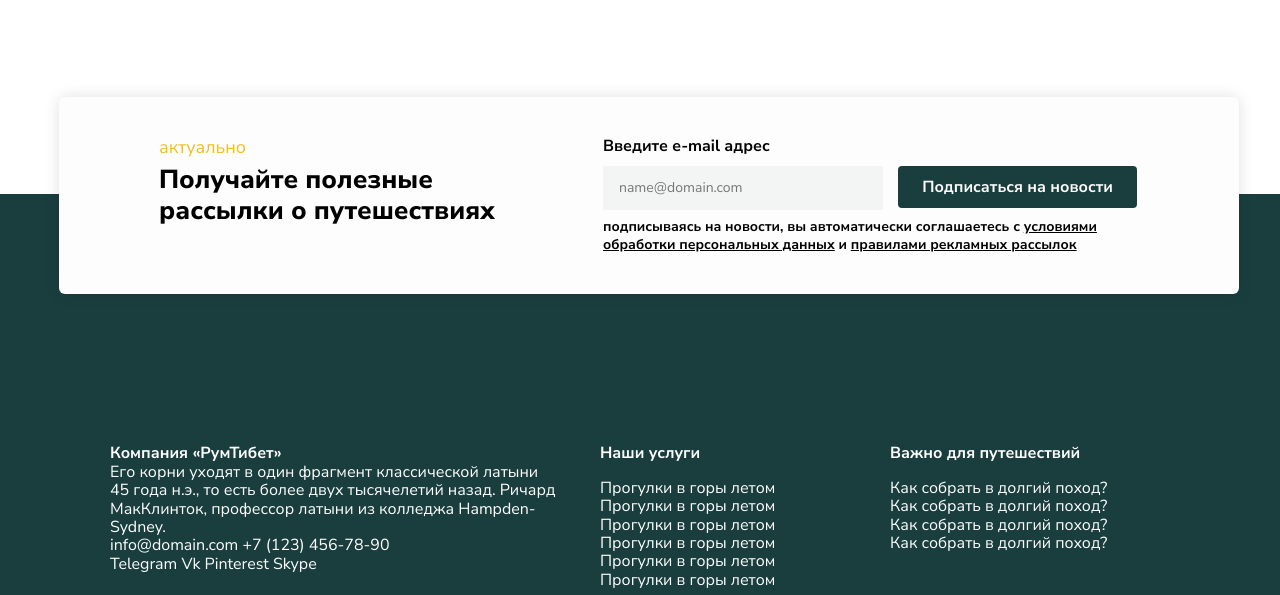
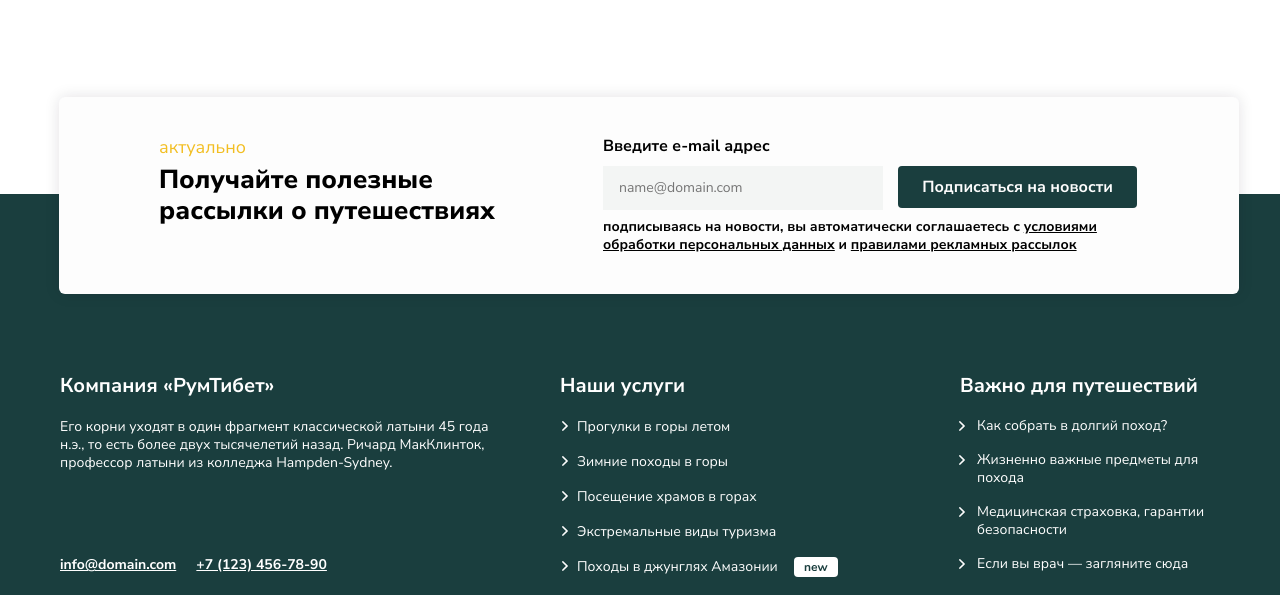
Before and after one commit to AlexeyMuravitsky/RoomTibet, a plain HTML site: page index.html in a window 1280 px wide. Shown: the part 5227-5822 px from the top of the page. Drawn offline with Linux system fonts and the light colour scheme.

Commit message:
add desktop version

```diff
--- a/css/style.css
+++ b/css/style.css
@@ -430,7 +430,7 @@ input[type="date"]::-webkit-calendar-picker-indicator {
   display: flex;
   font-weight: 900;
   top: 50px;
-  right: 0;
+  right: 0px;
   background-position: left center;
   background-size: 24px 24px;
   background-image: url(../img/star-icon.svg);
@@ -692,7 +692,6 @@ input[type="date"]::-webkit-calendar-picker-indicator {
   background-color: #fdfdfd;
   border-radius: 6px;
   gap: 64px;
-  /* margin-bottom: 5px; */
   left: 9px;
 }
 
@@ -717,6 +716,7 @@ input[type="date"]::-webkit-calendar-picker-indicator {
   background-color: #f3f5f4;
   border: none;
   margin-right: 11px;
+  margin-bottom: 8px;
 }
 
 .subscribe__title {
@@ -739,47 +739,6 @@ input[type="date"]::-webkit-calendar-picker-indicator {
   margin-bottom: 10px;
 }
 
-/* FOOTER */
-
-.footer {
-  background-color: #1a3e3e;
-  color: #ffffff;
-  padding-top: 250px;
-}
-
-.footer__container {
-  max-width: 1240px;
-  padding: 0 30px;
-  margin: 0 auto;
-}
-
-.footer__content {
-  justify-content: center;
-  flex-wrap: wrap;
-  gap: 10px;
-}
-
-.footer__content-info {
-  width: 480px;
-}
-.footer__content-services {
-  width: 280px;
-}
-.footer__content-important {
-  width: 280px;
-}
-
-.footer__copyrights {
-  background-color: #000000;
-}
-
-.footer__copyrights__container {
-  justify-content: space-between;
-  max-width: 1240px;
-  padding: 24px 30px;
-  margin: 0 auto;
-}
-
 .subscribe__terms {
   font-size: 14px;
   font-weight: 600;
@@ -789,3 +748,152 @@ input[type="date"]::-webkit-calendar-picker-indicator {
 .subscribe__link {
   text-decoration: underline;
 }
+
+/* FOOTER */
+
+.footer {
+  background-color: #1a3e3e;
+  color: #ffffff;
+  padding-top: 180px;
+}
+
+.footer__container {
+  max-width: 1240px;
+  padding: 0 30px;
+  margin: 0 auto;
+  margin-bottom: 73px;
+}
+
+.footer__content {
+  justify-content: space-between;
+  position: relative;
+  left: 10px;
+  flex-wrap: wrap;
+  gap: 20px;
+}
+
+.footer__content-info {
+  width: 480px;
+  padding-right: 24px;
+  line-height: 24px;
+}
+
+.footer__content-info-text {
+  margin-bottom: 80px;
+}
+
+.footer__content-services {
+  width: 280px;
+  position: relative;
+  left: -50px;
+}
+.footer__content-important {
+  /* padding-left: 75px; */
+  width: 280px;
+}
+
+.footer-title {
+  font-weight: 700;
+  font-size: 20px;
+}
+
+.footer-text {
+  font-weight: 400;
+  font-size: 14px;
+  line-height: 18px;
+}
+
+.footer__content-services-item,
+.footer__content-important-item:not(:last-child) {
+  margin-bottom: 16px;
+}
+
+.footer__content-services-item {
+  position: relative;
+}
+
+.footer__content-services-item::before {
+  content: "";
+  display: inline-block;
+  background-image: url("../img/footer-arrow.svg");
+  background-repeat: no-repeat;
+  height: 14px;
+  width: 10px;
+  margin-right: 7px;
+}
+
+.footer__content-important-item::before {
+  content: "";
+  display: inline-block;
+  background: url("../img/footer-arrow.svg");
+  background-repeat: no-repeat;
+  height: 14px;
+  width: 10px;
+  margin-right: 10px;
+  left: -3px;
+  position: absolute;
+}
+
+.footer__content-important-list {
+  position: relative;
+  padding-left: 17px;
+}
+
+.footer__content-info-title {
+  margin-bottom: 20px;
+}
+
+.footer__content-info-contact {
+  text-decoration: underline;
+  font-size: 14px;
+  font-weight: 600;
+  margin-right: 16px;
+}
+
+.footer__content-info-contacts {
+  margin-bottom: 27px;
+}
+
+.footer__social-link {
+  margin-right: 11px;
+}
+
+.footer__content-services-title {
+  margin-bottom: 20px;
+}
+
+.footer__content-important-title {
+  margin-bottom: 20px;
+}
+
+.footer__copyrights {
+  background-color: #000000;
+}
+
+.footer__copyrights__container {
+  position: relative;
+  left: 10px;
+  justify-content: space-between;
+  max-width: 1240px;
+  padding: 24px 30px;
+  margin: 0 auto;
+  font-size: 14px;
+  font-weight: 500;
+  line-height: 18px;
+}
+
+.footer__copyrights-link {
+  text-decoration: underline;
+}
+
+.new-lable::after {
+  content: "";
+  display: inline-block;
+  background-image: url(../img/icon-new.svg);
+  background-repeat: no-repeat;
+  width: 44px;
+  height: 20px;
+  position: absolute;
+  top: 0px;
+  right: 2px;
+}
--- a/index.html
+++ b/index.html
@@ -340,8 +340,9 @@
         <div class="footer__container">
             <div class="footer__content flex">
                 <div class="footer__content-info">
-                    <h4 class="footer__content-info-title">Компания &laquo;РумТибет&raquo;</h4>
-                    <p class="footer__content-info-text">Его корни уходят в&nbsp;один фрагмент классической латыни
+                    <h4 class="footer__content-info-title footer-title">Компания &laquo;РумТибет&raquo;</h4>
+                    <p class="footer__content-info-text footer-text">Его корни уходят в&nbsp;один фрагмент классической
+                        латыни
                         45&nbsp;года н.э., то&nbsp;есть более
                         двух тысячелетий назад. Ричард МакКлинток, профессор латыни из&nbsp;колледжа Hampden-Sydney.</p>
                     <div class="footer__content-info-contacts">
@@ -349,30 +350,34 @@
                         <a class="footer__content-info-contact" href="">+7 (123) 456-78-90</a>
                     </div>
                     <div class="footer__socials">
-                        <a href="#" class="footer__social-link">Telegram</a>
-                        <a href="#" class="footer__social-link">Vk</a>
-                        <a href="#" class="footer__social-link">Pinterest</a>
-                        <a href="#" class="footer__social-link">Skype</a>
+                        <a href="#" class="footer__social-link"><img src="/img/telegram-icon.svg" alt=""></a>
+                        <a href="#" class="footer__social-link"><img src="/img/vk-icon.svg" alt=""></a>
+                        <a href="#" class="footer__social-link"><img src="/img/pinterest-icom.svg" alt=""></a>
+                        <a href="#" class="footer__social-link"><img src="/img/skype.svg" alt=""></a>
                     </div>
                 </div>
                 <div class="footer__content-services">
-                    <h4 class="footer__content-services-title">Наши услуги</h4>
-                    <ul class="footer__content-services-list">
-                        <li class="footer__content-services-item">Прогулки в горы летом</li>
-                        <li class="footer__content-services-item">Прогулки в горы летом</li>
-                        <li class="footer__content-services-item">Прогулки в горы летом</li>
-                        <li class="footer__content-services-item">Прогулки в горы летом</li>
-                        <li class="footer__content-services-item">Прогулки в горы летом</li>
-                        <li class="footer__content-services-item">Прогулки в горы летом</li>
+                    <h4 class="footer__content-services-title footer-title">Наши услуги</h4>
+                    <ul class="footer__content-services-list footer-text">
+                        <li class="footer__content-services-item"><a href="">Прогулки в&nbsp;горы летом</a></li>
+                        <li class="footer__content-services-item"><a href="">Зимние походы в&nbsp;горы</a></li>
+                        <li class="footer__content-services-item"><a href="">Посещение храмов в&nbsp;горах</a></li>
+                        <li class="footer__content-services-item"><a href="">Экстремальные виды туризма</a></li>
+                        <li class="footer__content-services-item new-lable"><a href="">Походы в&nbsp;джунглях
+                                Амазонии</a></li>
+                        <li class="footer__content-services-item"><a href="">Поездка в&nbsp;Африку</a></li>
                     </ul>
                 </div>
                 <div class="footer__content-important">
-                    <h4 class="footer__content-important-title">Важно для путешествий</h4>
-                    <ul class="footer__content-important-list">
-                        <li class="footer__content-important-item">Как собрать в&nbsp;долгий поход?</li>
-                        <li class="footer__content-important-item">Как собрать в&nbsp;долгий поход?</li>
-                        <li class="footer__content-important-item">Как собрать в&nbsp;долгий поход?</li>
-                        <li class="footer__content-important-item">Как собрать в&nbsp;долгий поход?</li>
+                    <h4 class="footer__content-important-title footer-title">Важно для путешествий</h4>
+                    <ul class="footer__content-important-list footer-text">
+                        <li class="footer__content-important-item"><a href="">Как собрать в&nbsp;долгий поход?</a></li>
+                        <li class="footer__content-important-item"><a href="">Жизненно важные предметы для похода</a>
+                        </li>
+                        <li class="footer__content-important-item"><a href="">Медицинская страховка, гарантии
+                                безопасности</a></li>
+                        <li class="footer__content-important-item"><a href="">Если вы&nbsp;врач&nbsp;&mdash; загляните
+                                сюда</a></li>
                     </ul>
                 </div>
 
```
Also changed, not shown: img/footer-arrow.svg (added), img/icon-new.svg (added), img/pinterest-icom.svg (added), img/skype.svg (added), img/telegram-icon.svg (added), img/vk-icon.svg (added).
